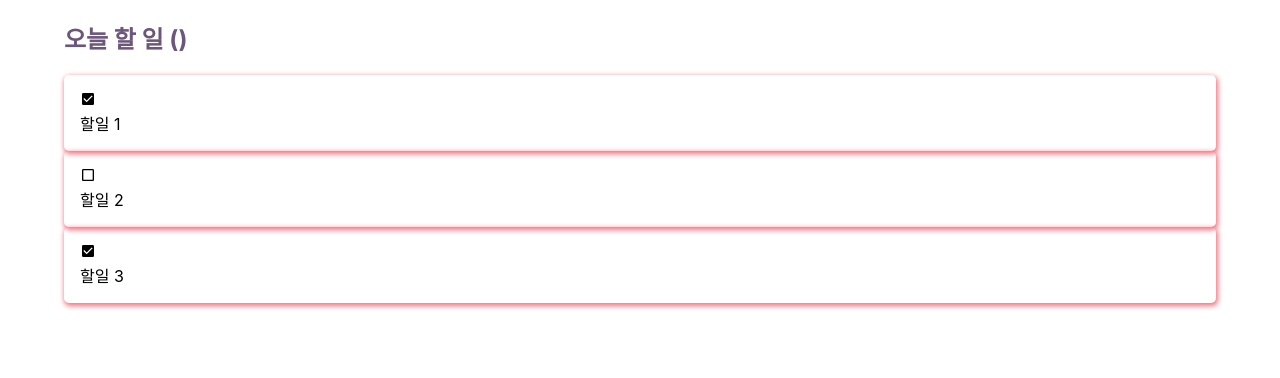
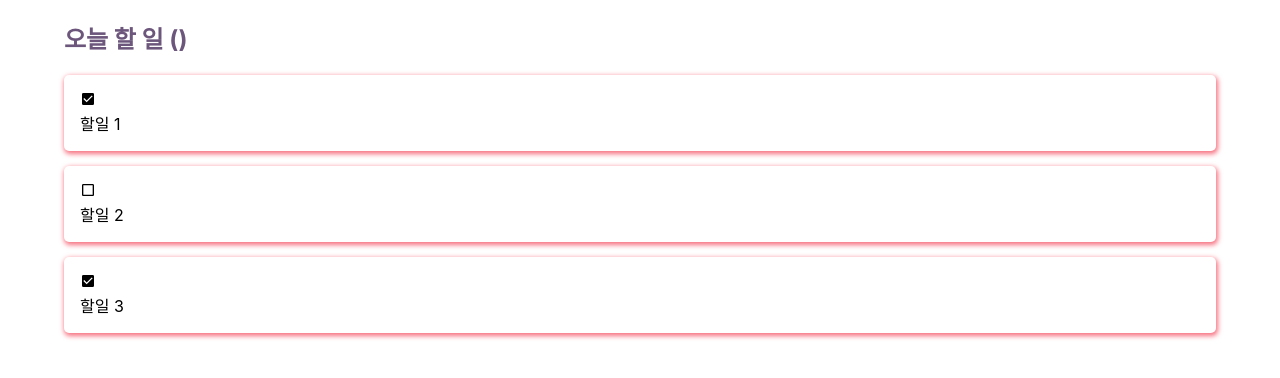
Before and after one commit to j-jhoo/ReactApp, a React (Create React App) app in the folder todo/: page / in a window 1280 px wide. Shown: the top 378 px of the page. Built offline with nearby package versions, Linux system fonts and the light colour scheme.

Commit message:
TodoItem css 수정

```diff
--- a/todo/src/components/TodoItem.css
+++ b/todo/src/components/TodoItem.css
@@ -7,3 +7,8 @@
   display: flex;
   align-items: center;
 }
+
+/* TodoItem 사이의 간격을 늘리고 싶을 때 이런식의 코드 사용 가능  */
+.TodoItem + .TodoItem {
+  margin-top: 15px;
+}
```
